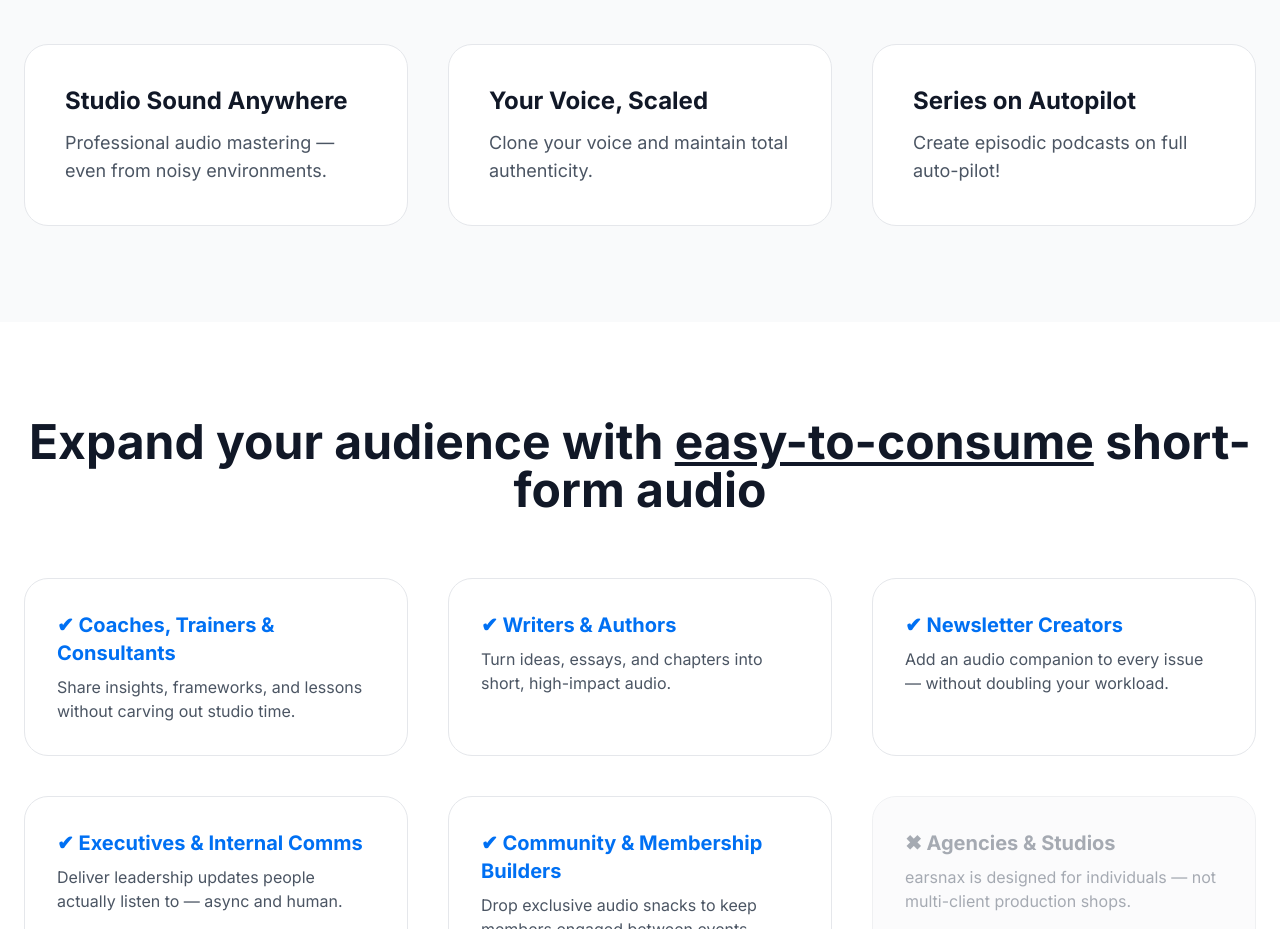
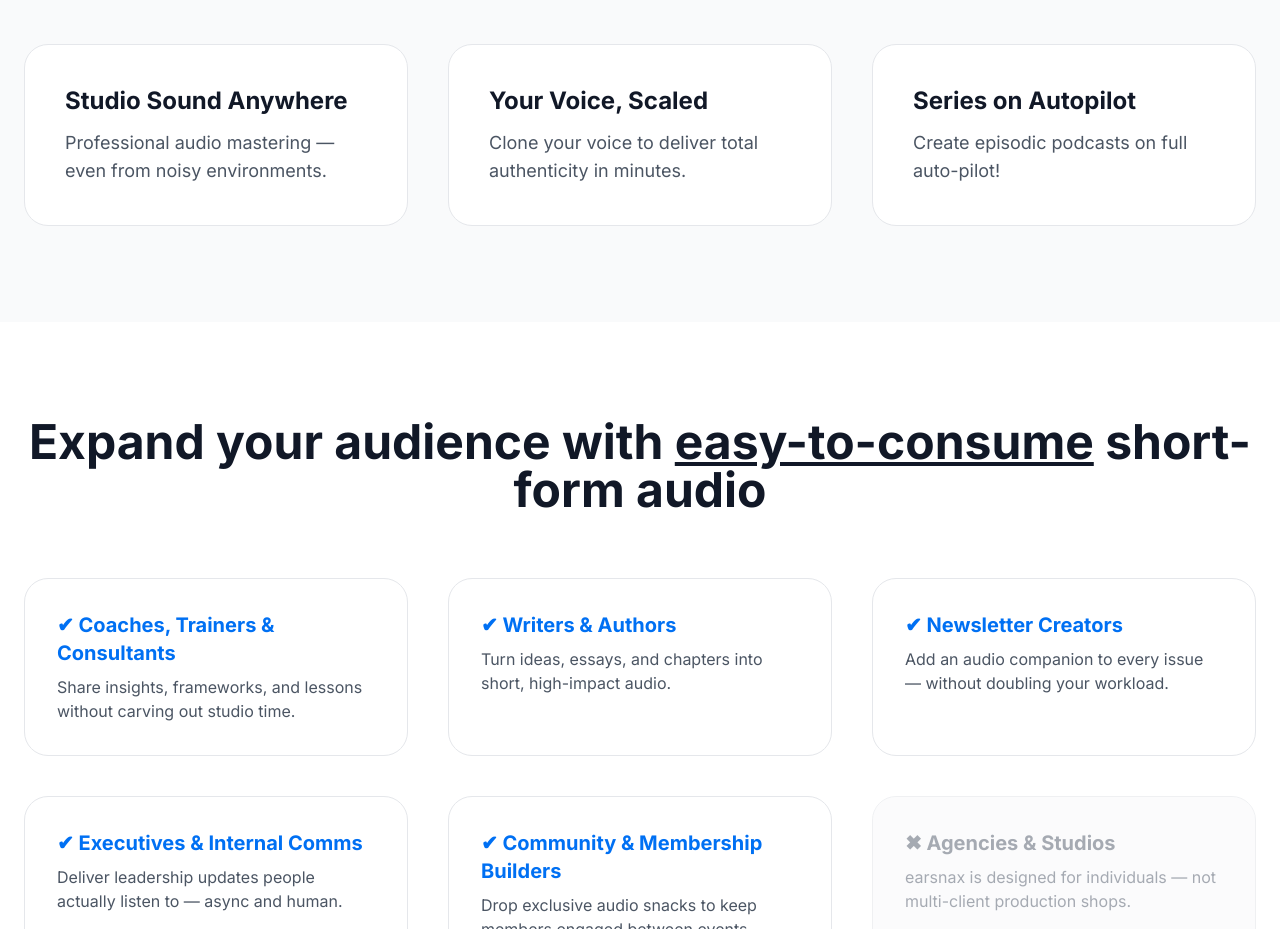
Before and after one commit to hzonder/earsnax, a plain HTML site: page index.html in a window 1280 px wide. Shown: the part 1460-2389 px from the top of the page. Drawn offline with nearby package versions, Linux system fonts and the light colour scheme.

Commit message:
Revise text for clarity in index.html

```diff
--- a/index.html
+++ b/index.html
@@ -152,7 +152,7 @@
             <div class="bg-white p-10 rounded-3xl border">
                 <h3 class="text-2xl font-bold mb-3">Your Voice, Scaled</h3>
                 <p class="text-gray-600 text-lg">
-                    Clone your voice and maintain total authenticity.
+                    Clone your voice to deliver total authenticity in minutes.
                 </p>
             </div>
 
```
